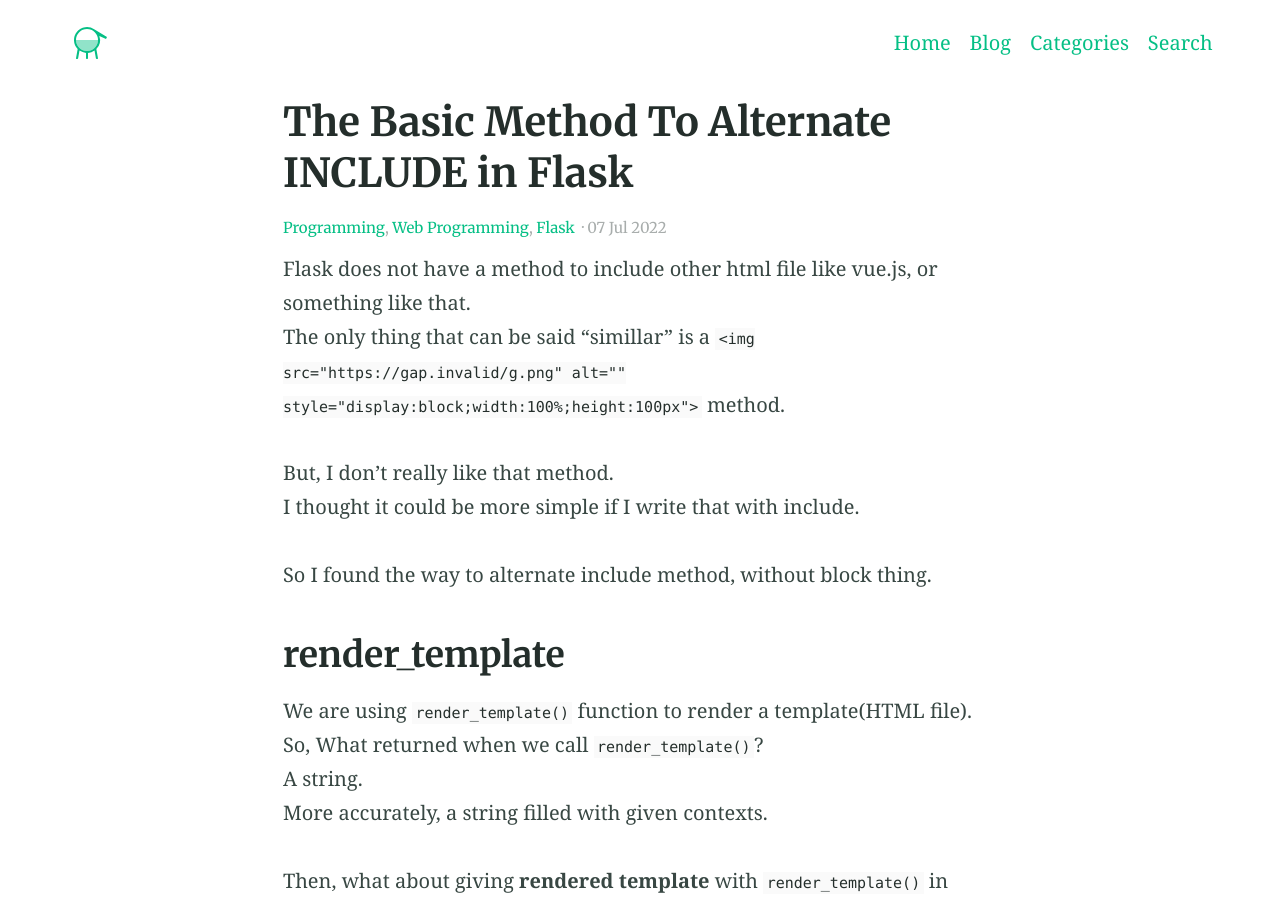
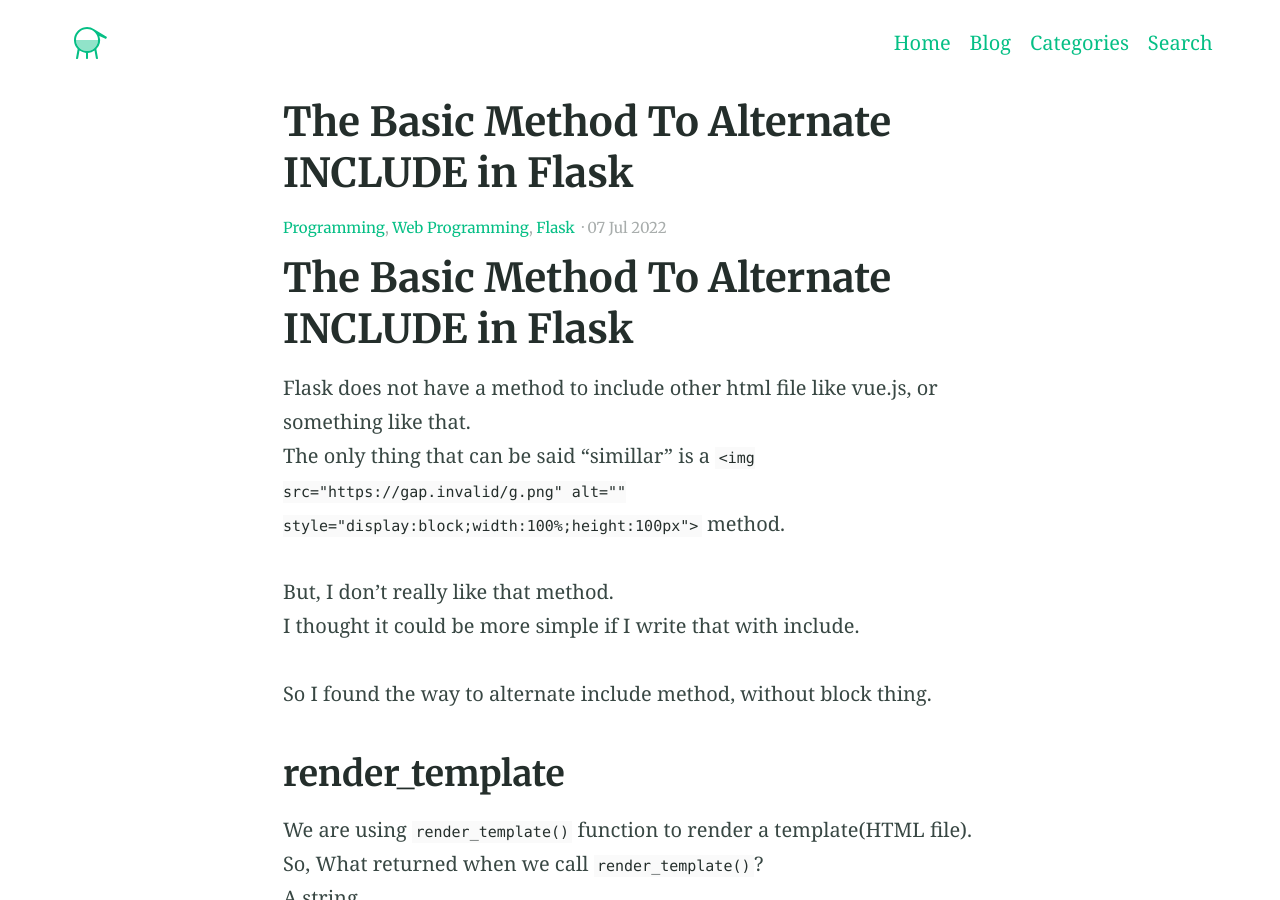
Before and after one commit to sserve-kr/sserve-kr.github.io, a Jekyll site: the page built from _posts/2022-07-07-1.md, in a window 1280 px wide and 900 px high. Built offline with Jekyll 4.4.1, drawn with Linux system fonts in a browser that asks for light colours; comment, search, counter and statistics services are not loaded.

Commit message:
Update 2022-07-07-1.md

```diff
--- a/_posts/2022-07-07-1.md
+++ b/_posts/2022-07-07-1.md
@@ -6,6 +6,8 @@ categories:
  - Flask
 excerpt: Flask does not have a method to include other html file like vue.js, or something like that. The only thing that can be said "simillar" is a block method.
 ---
+
+# The Basic Method To Alternate INCLUDE in Flask
 
 Flask does not have a method to include other html file like vue.js, or something like that.
 The only thing that can be said "simillar" is a `{% block %}` method.
```
